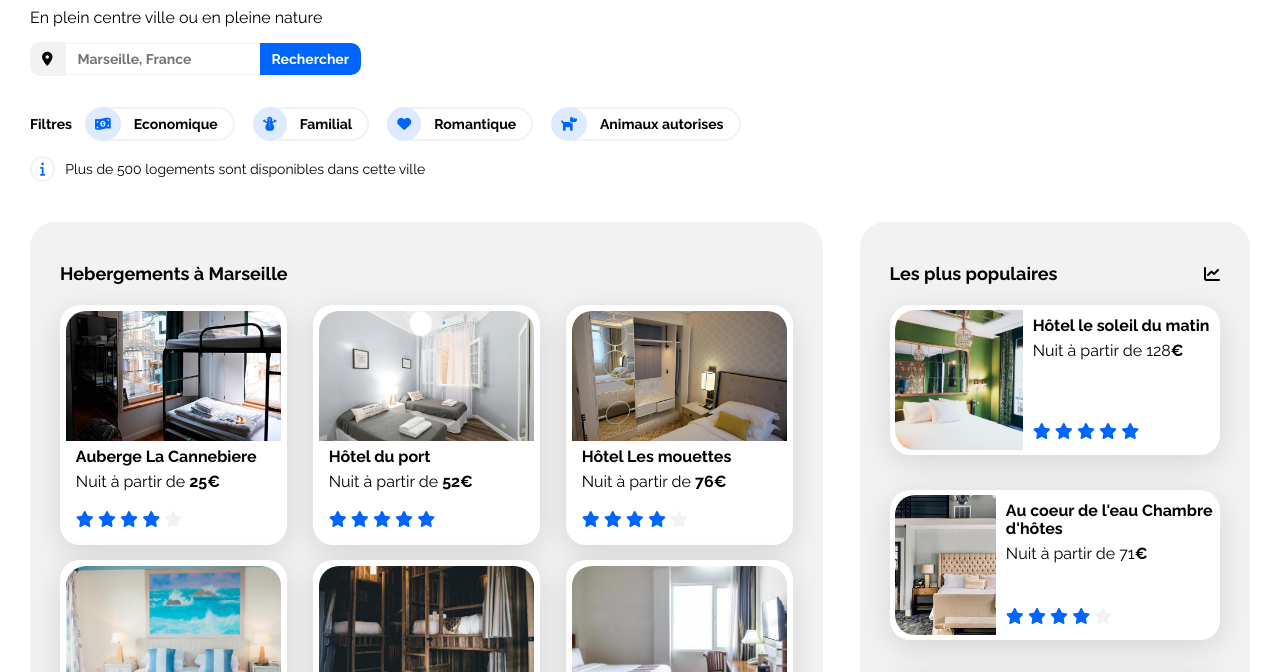
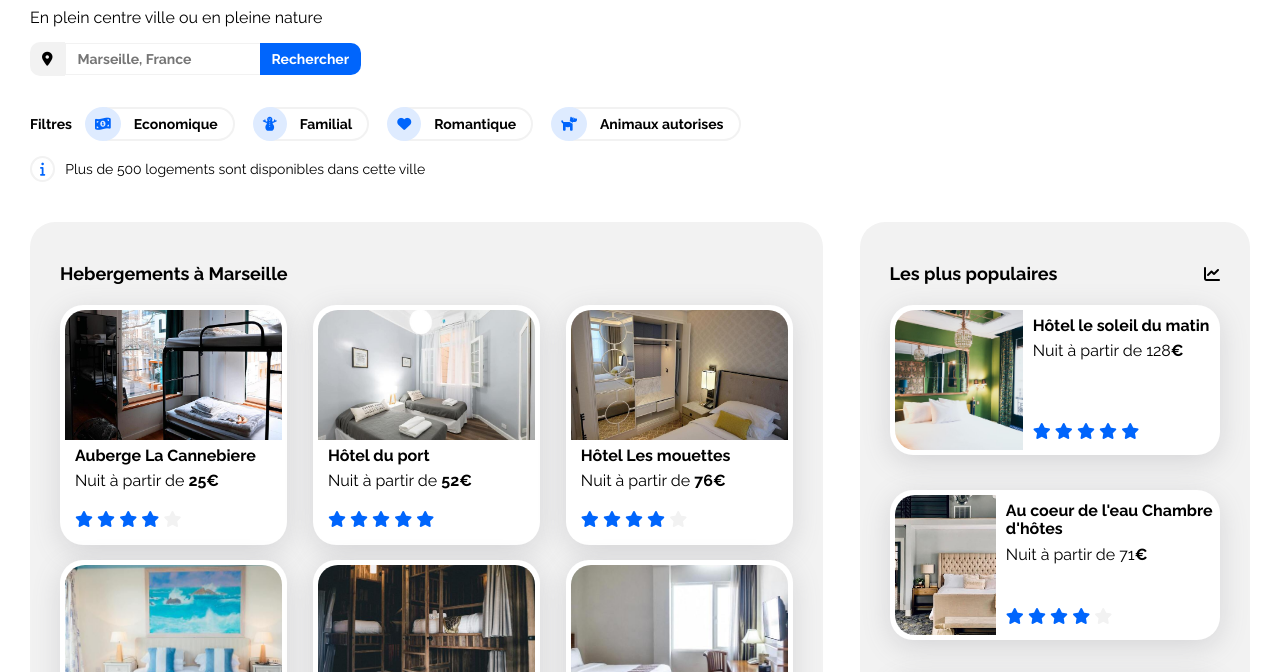
Before and after one commit to Ricou107/Booki, a plain HTML site: page index.html in a window 1280 px wide. Shown: the part 96-768 px from the top of the page. Drawn offline with Linux system fonts and the light colour scheme.

Commit message:
fix cards border

```diff
--- a/css/style.css
+++ b/css/style.css
@@ -261,8 +261,8 @@ a.fill-div {
     flex-direction: column;
     width: 31%;
     height: 240px;
-    padding: 0.8%;
-    border-radius: 20px;
+    padding: 5px;
+    border-radius: 23px;
     background-color: white;
     margin-bottom: 15px;
     box-shadow: rgba(100, 100, 111, 0.2) 0px 7px 29px 0px;
@@ -331,8 +331,8 @@ a.fill-div {
     background-color: white;
     height: 150px;
     width: 100%;
-    border-radius: 20px;
-    padding: 1.5%;
+    border-radius: 23px;
+    padding: 5px;
     box-shadow: rgba(100, 100, 111, 0.2) 0px 7px 29px 0px;
     margin-bottom: 35px;
 }
```
